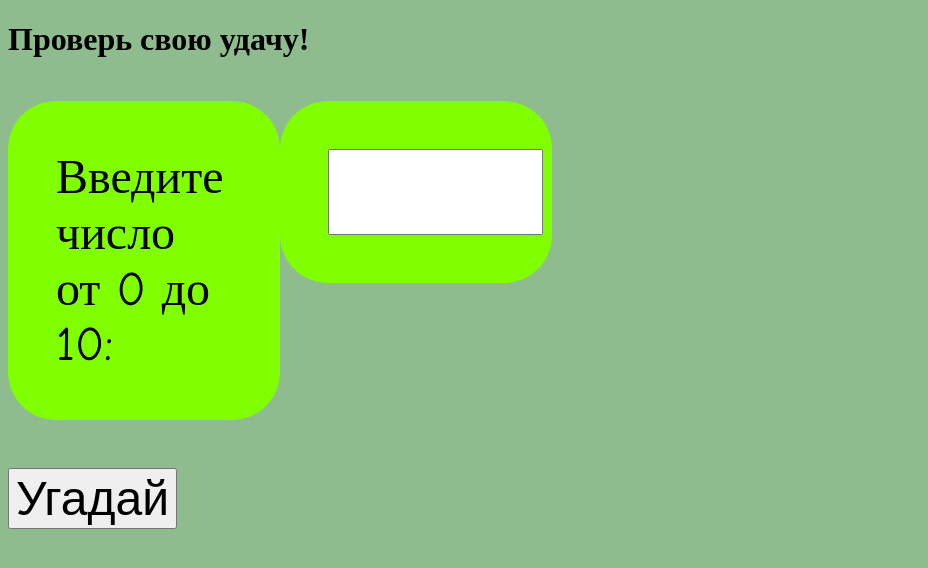
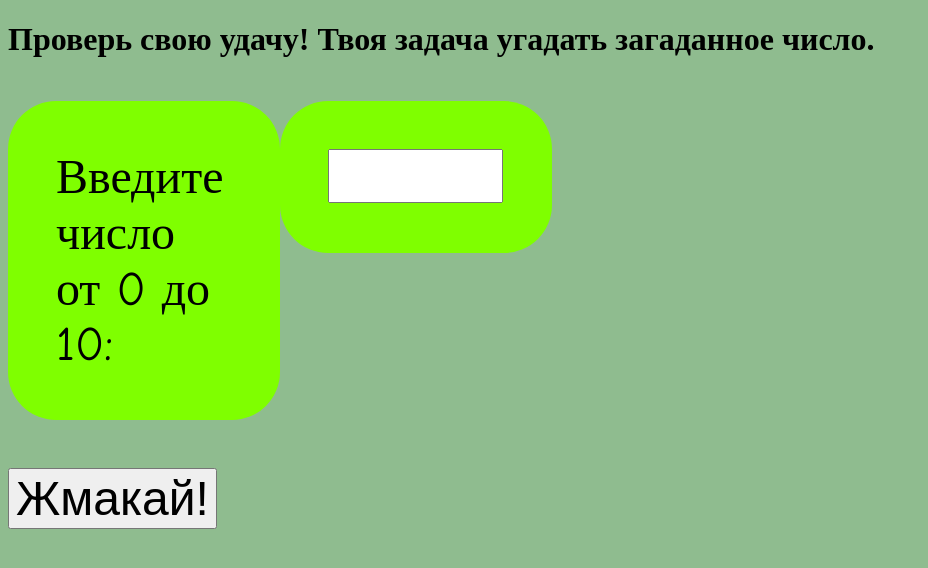
Before and after one commit to Vasiliy-Fedorov/Guess-how-much, a plain HTML site: page index.html in a window 1280 px wide. Shown: the whole page, without its empty margins (0-928 px from the left). Drawn offline with Linux system fonts and the light colour scheme.

Commit message:
chaged font-size

```diff
--- a/index.html
+++ b/index.html
@@ -8,7 +8,7 @@
 </head>
 <body class="n1">
     <div class="header">
-    <h1>Проверь свою удачу!</h1>
+    <h1>Проверь свою удачу! Твоя задача угадать загаданное число.</h1>
     </div>
     <div class="main">
         <p>Введите число от 0 до 10:</p>
@@ -16,7 +16,7 @@
         </div>
     </div>
 
-    <button onclick="guess()">Угадай</button>
+    <button onclick="guess()">Жмакай!</button>
     <h2 id="out"></h2>
 
     <div class="footer"></div>
--- a/style.css
+++ b/style.css
@@ -20,9 +20,10 @@ p {
     font-size: 3rem;
 }
 input#innum {
-    font-size: 50cm;
-    font-size: medium;
-    height: 5rem;
+
+    font-size: 3rem;
+    height: 3rem;
+    width: 167px;
 
 }
 div.main {
```
